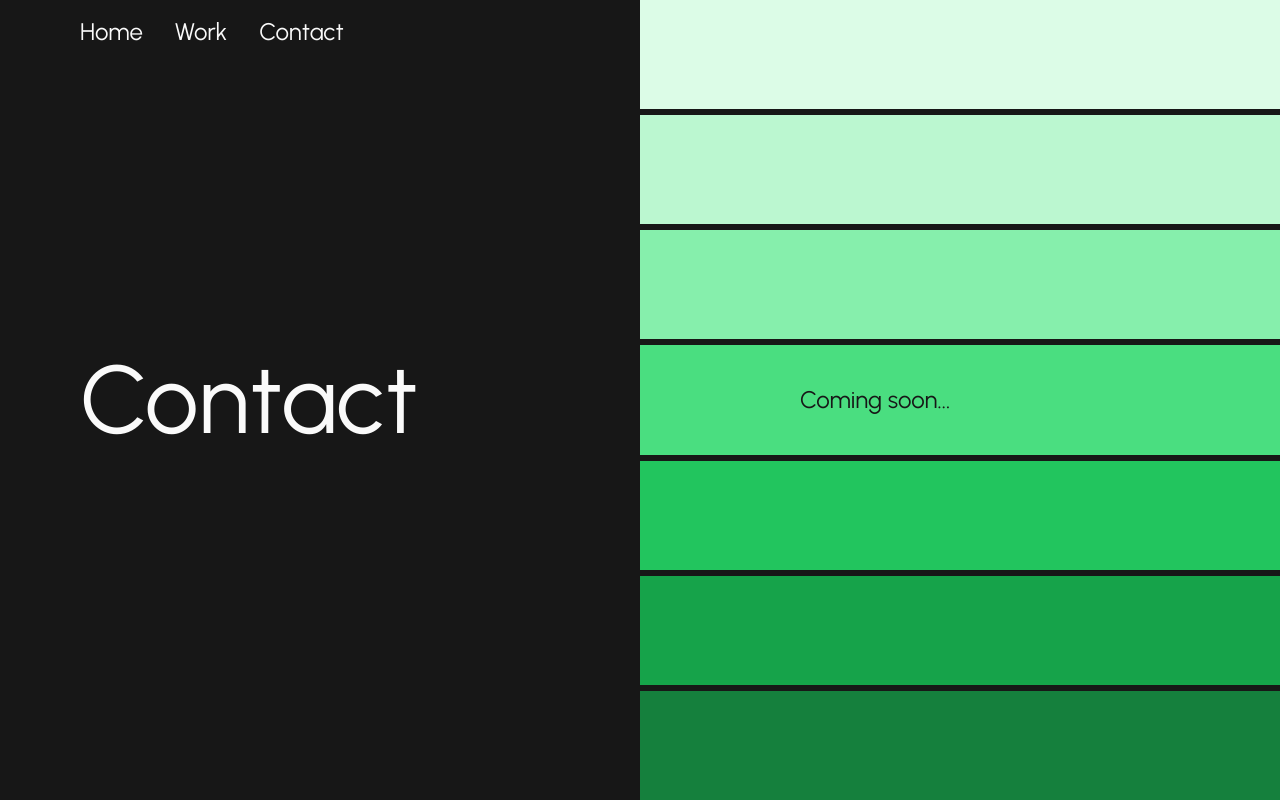
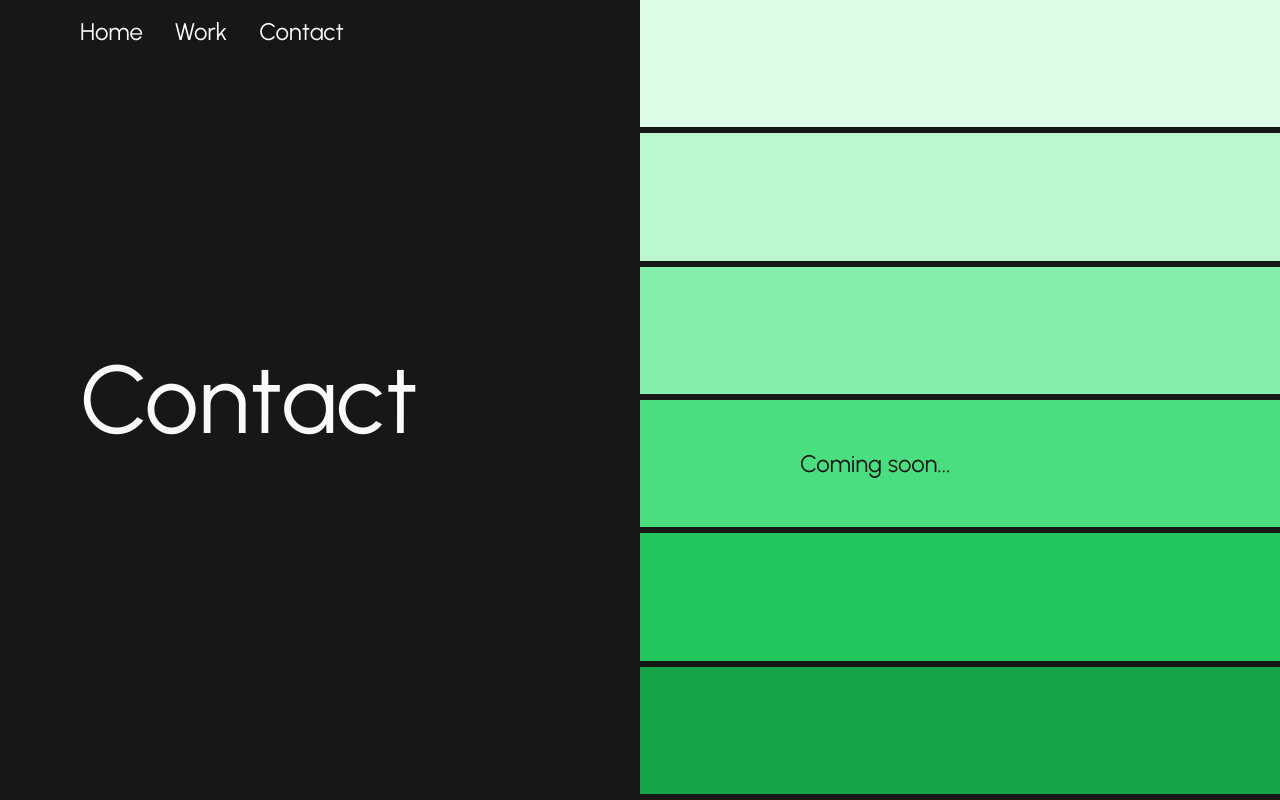
Before and after one commit to evanhickman/portfoliov2, a Next.js app: page /contact in a window 1280 px wide. Built offline with nearby package versions, Linux system fonts and the light colour scheme.

Commit message:
clean up pages and add box container

```diff
--- /dev/null
+++ b/src/app/box-data.ts
@@ -0,0 +1,118 @@
+export type Box = {
+  id: number;
+  classNames: string;
+  title?: string;
+  description?: string;
+  link?: string;
+  image?: string;
+};
+
+export const homeBoxes = [
+  {
+    id: 1,
+    classNames: 'box-one',
+  },
+  {
+    id: 2,
+    classNames: 'box-two',
+  },
+  {
+    id: 3,
+    classNames: 'box-three',
+  },
+  {
+    id: 4,
+    classNames: 'box-four',
+  },
+  {
+    id: 5,
+    classNames: 'box-five',
+  },
+  {
+    id: 6,
+    classNames: 'box-six',
+  },
+];
+
+export const workBoxes = [
+  {
+    id: 1,
+    title: 'Jane Seller Dashboard',
+    description: 'More info coming soon...',
+    link: 'http://example.com',
+    image: '',
+    classNames: 'bg-cyan-100',
+  },
+  {
+    id: 2,
+    title: 'Marigold Relationship Marketing',
+    description: 'More info coming soon...',
+    link: 'http://example.com',
+    image: '',
+    classNames: 'bg-cyan-200',
+  },
+  {
+    id: 3,
+    title: 'Third Man Records',
+    description: 'More info coming soon...',
+    link: 'http://example.com',
+    image: '',
+    classNames: 'bg-cyan-300',
+  },
+  {
+    id: 4,
+    title: 'Jack White',
+    description: 'More info coming soon...',
+    link: 'http://example.com',
+    image: '',
+    classNames: 'bg-cyan-400',
+  },
+  {
+    id: 5,
+    title: 'The Racounteurs',
+    description: 'More info coming soon...',
+    link: 'http://example.com',
+    image: '',
+    classNames: 'bg-cyan-500',
+  },
+  {
+    id: 6,
+    title: 'Third Man Pressing',
+    description: 'More info coming soon...',
+    link: 'http://example.com',
+    image: '',
+    classNames: 'bg-cyan-600',
+  },
+];
+
+export const contactBoxes = [
+  {
+    id: 1,
+    classNames: 'bg-green-100',
+  },
+  {
+    id: 2,
+    classNames: 'bg-green-200',
+  },
+  {
+    id: 3,
+    classNames: 'bg-green-300',
+  },
+  {
+    id: 4,
+    classNames: 'bg-green-400',
+    title: 'Coming soon...',
+  },
+  {
+    id: 5,
+    classNames: 'bg-green-500',
+  },
+  {
+    id: 6,
+    classNames: 'bg-green-600',
+  },
+  {
+    id: 7,
+    classNames: 'bg-green-700',
+  },
+];
--- a/src/app/components/Box.tsx
+++ b/src/app/components/Box.tsx
@@ -1,22 +1,15 @@
 'use client';
+import { useState } from 'react';
 import { AnimatePresence, motion } from 'framer-motion';
-import { useState } from 'react';
+import { Box } from '../box-data';
 
-type BoxProps = {
-  bgColor: string;
-  title?: string;
-  description?: string;
-  link?: string;
-  index: number;
-};
-
-const Box = ({ bgColor, title, description, link, index }: BoxProps) => {
+const Box = ({ title, description, link, id, classNames }: Box) => {
   const [active, setActive] = useState(false);
   const variants = {
     visible: {
       x: '0',
       gridRow: 'span 1',
-      transition: { duration: 0.5, delay: index * 0.1 },
+      transition: { duration: 0.5, delay: id * 0.1 },
     },
     active: {
       x: '0',
@@ -28,13 +21,13 @@ const Box = ({ bgColor, title, description, link, index }: BoxProps) => {
   return (
     <AnimatePresence>
       <motion.div
-        className={`${bgColor} flex flex-col justify-center row-span-1 cursor-pointer z-10`}
+        className={`${classNames} flex flex-col justify-center row-span-1 cursor-pointer z-10`}
         initial={{ x: '100%' }}
         animate={{ x: 0 }}
         transition={{
           type: 'spring',
           duration: 0.6,
-          delay: index * 0.1,
+          delay: id * 0.1,
         }}
         exit={{ x: '100%' }}
         onClick={() => setActive(!active)}
--- /dev/null
+++ b/src/app/components/BoxContainer.tsx
@@ -0,0 +1,15 @@
+import React from 'react';
+
+interface BoxContainerProps {
+  children: React.ReactNode;
+}
+
+const BoxContainer: React.FC<BoxContainerProps> = ({ children }) => {
+  return (
+    <section className='grid grid-cols-1 grid-rows-6 gap-1.5'>
+      {children}
+    </section>
+  );
+};
+
+export default BoxContainer;
--- /dev/null
+++ b/src/app/components/PageTitle.tsx
@@ -0,0 +1,25 @@
+'use client';
+import { motion } from 'framer-motion';
+interface PageTitleProps {
+  heading: string;
+  subheading?: string;
+}
+
+const PageTitle: React.FC<PageTitleProps> = ({ heading, subheading }) => {
+  return (
+    <motion.section
+      className='basis-6/12 flex flex-col justify-center pl-20 py-5'
+      animate={{ y: 0 }}
+      initial={{ y: '100%' }}
+      transition={{ type: 'spring', duration: 0.6, delay: 0.4 }}
+      exit={{ x: '100%' }}
+    >
+      <h1 className='text-8xl'>{heading}</h1>
+      {subheading && (
+        <h2 className='text-5xl color-shift-text'>{subheading}</h2>
+      )}
+    </motion.section>
+  );
+};
+
+export default PageTitle;
--- a/src/app/contact/page.tsx
+++ b/src/app/contact/page.tsx
@@ -1,53 +1,23 @@
 'use client';
-import { motion } from 'framer-motion';
 import Box from '../components/Box';
+import PageTitle from '../components/PageTitle';
+import BoxContainer from '../components/BoxContainer';
+import { contactBoxes } from '../box-data';
 
 const Contact = () => {
-  const boxes = [
-    {
-      bgColor: 'bg-green-100',
-    },
-    {
-      bgColor: 'bg-green-200',
-    },
-    {
-      bgColor: 'bg-green-300',
-    },
-    {
-      bgColor: 'bg-green-400',
-      title: 'Coming soon...',
-    },
-    {
-      bgColor: 'bg-green-500',
-    },
-    {
-      bgColor: 'bg-green-600',
-    },
-    {
-      bgColor: 'bg-green-700',
-    },
-  ];
   return (
-    <main className='min-h-screen w-full flex bg-neutral-900 relative'>
-      <motion.section
-        className='basis-6/12 flex flex-col justify-center pl-20 py-5'
-        animate={{ y: 0 }}
-        initial={{ y: '100%' }}
-        transition={{ duration: 0.5, delay: 0.4 }}
-        exit={{ x: '100%' }}
-      >
-        <h1 className='text-8xl text-animation'>Contact</h1>
-      </motion.section>
-      <section className='basis-6/12 grid grid-cols-1 grid-rows-7 gap-1.5'>
-        {boxes.map((box, index) => (
+    <main>
+      <PageTitle heading='Contact' />
+      <BoxContainer>
+        {contactBoxes.map((box, index) => (
           <Box
-            bgColor={`${box.bgColor}`}
-            key={box.bgColor}
             title={box?.title}
-            index={index}
+            id={box.id}
+            classNames={`${box.classNames}`}
+            key={box.id}
           />
         ))}
-      </section>
+      </BoxContainer>
     </main>
   );
 };
--- a/src/app/globals.css
+++ b/src/app/globals.css
@@ -29,10 +29,8 @@ body {
   background: theme(colors.black.900);
 }
 
-@layer utilities {
-  .text-balance {
-    text-wrap: balance;
-  }
+main {
+  @apply min-h-screen w-full grid grid-cols-2;
 }
 
 /* BEGIN ANIMATIONS */
@@ -234,3 +232,9 @@ body {
 }
 
 /* END ANIMATIONS */
+
+@layer utilities {
+  .text-balance {
+    text-wrap: balance;
+  }
+}
--- a/src/app/layout.tsx
+++ b/src/app/layout.tsx
@@ -18,7 +18,7 @@ export default function RootLayout({
 }>) {
   return (
     <html lang='en'>
-      <body className={`${urban.className} relative`}>
+      <body className={`${urban.className} bg-neutral-900`}>
         <Header />
         {children}
       </body>
--- a/src/app/page.tsx
+++ b/src/app/page.tsx
@@ -1,33 +1,18 @@
 'use client';
-import { AnimatePresence, motion } from 'framer-motion';
+import PageTitle from './components/PageTitle';
+import BoxContainer from './components/BoxContainer';
+import Box from './components/Box';
+import { homeBoxes } from './box-data';
 
-import Box from './components/Box';
 const Home = () => {
-  const boxes = [
-    'box-one',
-    'box-two',
-    'box-three',
-    'box-four',
-    'box-five',
-    'box-six',
-  ];
   return (
-    <main className='min-h-screen min-w-screen flex bg-neutral-900 relative'>
-      <motion.section
-        className='basis-6/12 flex flex-col justify-center pl-20 py-5'
-        animate={{ y: 0 }}
-        initial={{ y: '100%' }}
-        transition={{ type: 'spring', duration: 0.6, delay: 0.4 }}
-        exit={{ x: '100%' }}
-      >
-        <h1 className='text-8xl'>Evan Hickman</h1>
-        <h2 className='text-5xl color-shift-text'>UX Developer & Designer</h2>
-      </motion.section>
-      <section className='basis-6/12 grid grid-cols-1 grid-rows-6 gap-1.5'>
-        {boxes.map((box, index) => (
-          <Box bgColor={`${box}`} key={box} index={index} />
+    <main>
+      <PageTitle heading='Evan Hickman' subheading='UX Developer & Designer' />
+      <BoxContainer>
+        {homeBoxes.map((box) => (
+          <Box classNames={box.classNames} key={box.id} id={box.id} />
         ))}
-      </section>
+      </BoxContainer>
     </main>
   );
 };
--- a/src/app/work/data.ts
+++ /dev/null
@@ -1,59 +0,0 @@
-interface WorkData {
-  id: number;
-  title: string;
-  description: string;
-  link: string;
-  image: string;
-  bgColor: string;
-}
-
-export const workDataArray: WorkData[] = [
-  {
-    id: 1,
-    title: 'Jane Seller Dashboard',
-    description: 'More info coming soon...',
-    link: 'http://example.com',
-    image: '',
-    bgColor: 'bg-cyan-100',
-  },
-  {
-    id: 2,
-    title: 'Marigold Relationship Marketing',
-    description: 'More info coming soon...',
-    link: 'http://example.com',
-    image: '',
-    bgColor: 'bg-cyan-200',
-  },
-  {
-    id: 3,
-    title: 'Third Man Records',
-    description: 'More info coming soon...',
-    link: 'http://example.com',
-    image: '',
-    bgColor: 'bg-cyan-300',
-  },
-  {
-    id: 4,
-    title: 'Jack White',
-    description: 'More info coming soon...',
-    link: 'http://example.com',
-    image: '',
-    bgColor: 'bg-cyan-400',
-  },
-  {
-    id: 5,
-    title: 'The Racounteurs',
-    description: 'More info coming soon...',
-    link: 'http://example.com',
-    image: '',
-    bgColor: 'bg-cyan-500',
-  },
-  {
-    id: 6,
-    title: 'Third Man Pressing',
-    description: 'More info coming soon...',
-    link: 'http://example.com',
-    image: '',
-    bgColor: 'bg-cyan-600',
-  },
-];
--- a/src/app/work/page.tsx
+++ b/src/app/work/page.tsx
@@ -1,33 +1,25 @@
 'use client';
-import { useState } from 'react';
-import { motion } from 'framer-motion';
-import { workDataArray } from './data';
+import PageTitle from '../components/PageTitle';
+import BoxContainer from '../components/BoxContainer';
 import Box from '../components/Box';
+import { workBoxes } from '../box-data';
 
 const Work = () => {
   return (
-    <main className='min-h-screen w-full flex bg-neutral-900'>
-      <motion.section
-        className='basis-6/12 flex flex-col justify-center pl-20 py-5'
-        animate={{ y: 0 }}
-        initial={{ y: '100%' }}
-        transition={{ type: 'spring', duration: 0.6, delay: 0.4 }}
-        exit={{ x: '100%' }}
-      >
-        <h1 className='text-8xl text-animation'>Work</h1>
-      </motion.section>
-      <section className='basis-6/12 grid grid-cols-1 grid-rows-6 gap-1.5 relative'>
-        {workDataArray.map((item, index) => (
+    <main>
+      <PageTitle heading='Work' />
+      <BoxContainer>
+        {workBoxes.map((box) => (
           <Box
-            bgColor={`${item.bgColor}`}
-            key={item.id}
-            title={item.title}
-            description={item.description}
-            link={item.link}
-            index={index}
+            classNames={box.classNames}
+            key={box.id}
+            title={box.title}
+            description={box.description}
+            link={box.link}
+            id={box.id}
           />
         ))}
-      </section>
+      </BoxContainer>
     </main>
   );
 };
```
